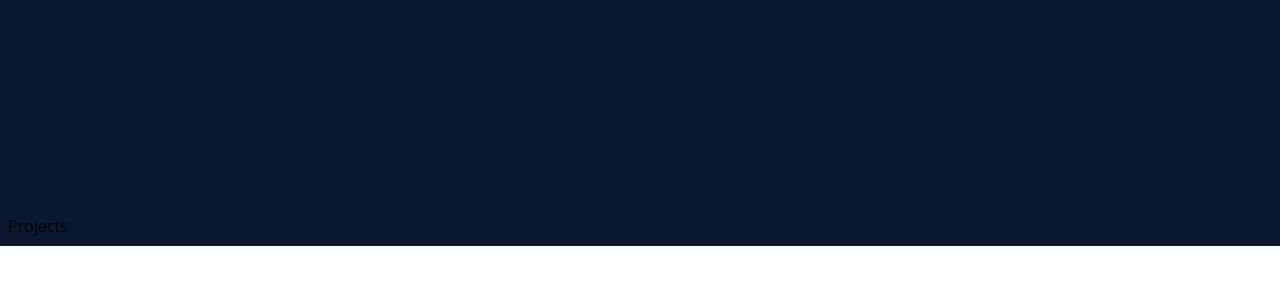
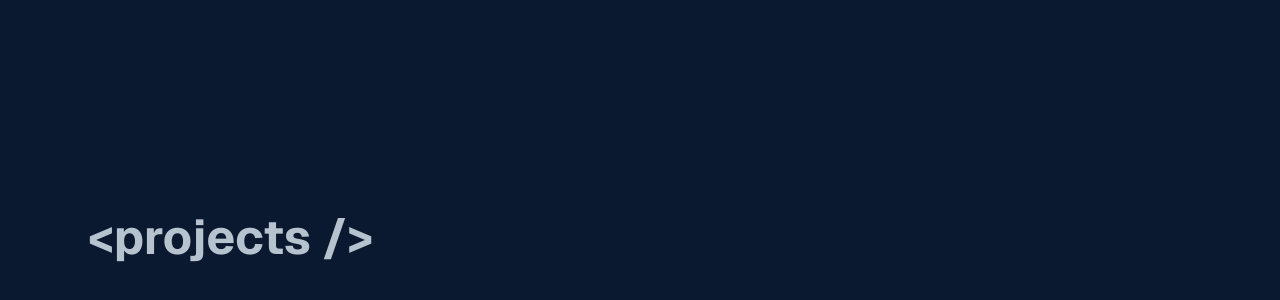
Before and after one commit to huzai4a/portfolio-site, a Next.js app: page / in a window 1280 px wide. Shown: the part 1974-2274 px from the top of the page. Before the commit the page ends 2220 px from the top, so only its background shows below. Built offline with nearby package versions, Linux system fonts and the light colour scheme.

Commit message:
added footer + updated styles

```diff
--- a/app/page.tsx
+++ b/app/page.tsx
@@ -1,9 +1,10 @@
-import { About, Experience, Landing, Projects, Header } from "@/components";
+import { Header, Landing, About, Experience, Projects } from "@/components";
+import Footer from "@/components/Footer";
 import { FloatingNav, BackgroundLines } from "@/components/ui";
 
 export default function Home() {
   return (
-    <div className="relative bg-navy-50 flex justify-center flex-col overflow-hidden p-2">
+    <div className="relative bg-navy-50 flex justify-center flex-col overflow-hidden p-2 font-geistSans">
       <div className="w-full">
         <FloatingNav navItems={[
           {name: 'home', link: '#home', active: false, id:'home'},
@@ -23,7 +24,7 @@ export default function Home() {
         <About />
         <Experience />
         <Projects />
-
+        <Footer />
     </div>
   );
 }
--- a/components/Experience.tsx
+++ b/components/Experience.tsx
@@ -2,7 +2,7 @@ import React from 'react'
 
 const Experience = () => {
   return (
-    <div className='h-screen'>
+    <div className='h-screen border-red-800 border-solid' id="experience">
       <div className="container">
         <h1 className="font-bold pl-5 lg:pl-20 text-5xl text-gray-50">
           &lt;experience /&gt;
--- /dev/null
+++ b/components/Footer.tsx
@@ -0,0 +1,15 @@
+import React from 'react'
+
+const Footer = () => {
+  return (
+    <div className='w-full bottom-0 pb-9'>
+        <p className="text-sm text-center text-gray-100">
+            Made with Next.JS, Tailwind CSS and TypeScript
+            <br />
+            &copy; 2024 Huzaifa Syed. All rights reserved.
+        </p>
+    </div>
+  )
+}
+
+export default Footer
--- a/components/Landing.tsx
+++ b/components/Landing.tsx
@@ -3,7 +3,7 @@ import React from 'react'
 const Landing = () => {
   return (
     <div className="flex items-center justify-center flex-col min-h-screen">
-          <h1 className="text-5xl sm:text-7xl  font-bold text-gray-100 dark:text-gray-50">
+          <h1 className="text-5xl sm:text-7xl  font-bold text-gray-100 dark:text-gray-50 font-sans">
             hi, i'm <span className='dark:text-purple-100'>huzaifa</span>.
           </h1>
           <h3 className='text-xl sm:text-2xl font-bold text-gray-100 dark:text-gray-100 py-1'>
--- a/components/Projects.tsx
+++ b/components/Projects.tsx
@@ -2,8 +2,13 @@ import React from 'react'
 
 const Projects = () => {
   return (
-    <div className='h-full'>
-        Projects
+    <div className='h-screen' id="projects">
+      <div className="container">
+        <h1 className="font-bold pl-5 lg:pl-20 text-5xl text-gray-50">
+          &lt;projects /&gt;
+        </h1>
+
+      </div>
     </div>
   )
 }
--- a/tailwind.config.ts
+++ b/tailwind.config.ts
@@ -8,6 +8,10 @@ const config: Config = {
   ],
   theme: {
     extend: {
+      fontFamily: {
+        geistSans: ['var(--font-geist-sans)', 'sans-serif'],
+        geistMono: ['var(--font-geist-mono)', 'monospace']
+      },
       colors: {
         // all the 10 values
         'navy':{
```
